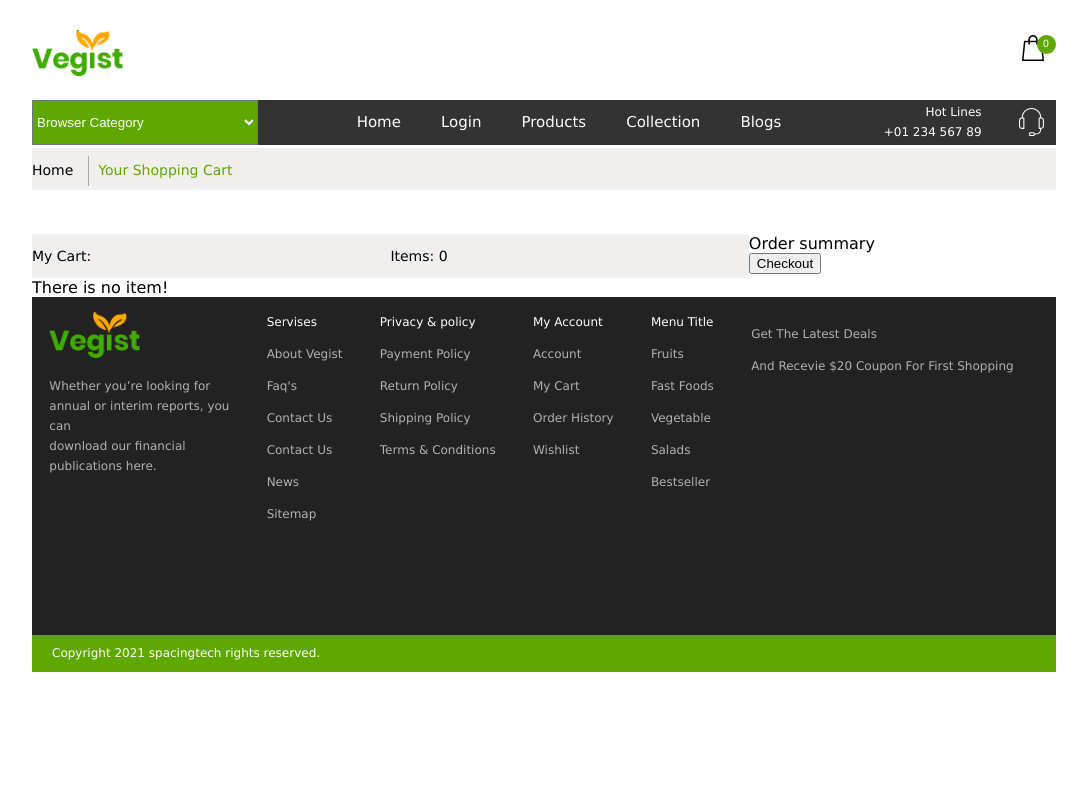
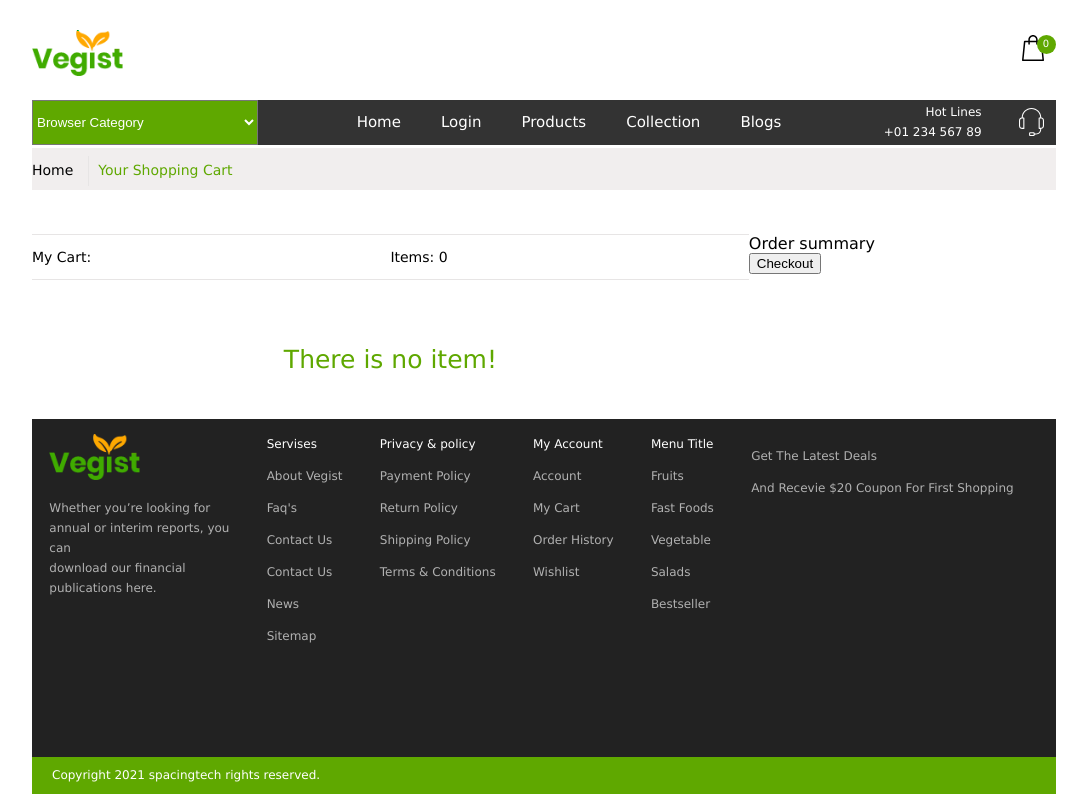
Before and after one commit to leilamahmoudi/vegis, a React (Create React App) app: page /shopping-bag in a window 1280 px wide. Shown: the whole page, without its empty margins (96-1183 px from the left). Built offline with nearby package versions, Linux system fonts and the light colour scheme; a web font is replaced by a local one.

Commit message:
Add syles on Cart

```diff
--- a/src/components/cart/CartContainer.js
+++ b/src/components/cart/CartContainer.js
@@ -31,7 +31,7 @@ const CartContainer = () => {
                 </div>
               </div>
             ) : (
-              <div>There is no item! </div>
+              <div className="cart-check-no-item">There is no item! </div>
             )}
           </div>
           <div className="cart-check-summary-right">
--- a/src/components/cart/cartContainer.scss
+++ b/src/components/cart/cartContainer.scss
@@ -36,7 +36,7 @@
     position: absolute;
     height: 30px;
     width: 1px;
-    background-color: #aca5a5;
+    background-color: #e7e5e5;
     margin: 8px 15px;
   }
 }
@@ -48,10 +48,11 @@
   .cart-my-cart {
     width: 100%;
     height: 84 px;
-    margin: 0 auto;
+    margin: 0 auto 20px auto;
     display: flex;
     font-size: 14px;
-    background-color: #f1eeee;
+    border-top: solid#e7e5e5 1px;
+    border-bottom: solid#e7e5e5 1px;
 
     .cart-title {
       display: flex;
@@ -64,6 +65,11 @@
       align-content: flex-end;
     }
   }
+  .cart-check-no-item {
+    margin: 45px auto;
+    font-size: 25px;
+    color: #5fa800;
+  }
 }
 .cart-check-summary-right {
   float: right;
@@ -75,6 +81,33 @@
 
   .cart-shop-bag-item {
     display: flex;
+    margin: 0 auto;
+    clear: both;
+
+    .cart-shop-info {
+      font-size: 15px;
+      margin: 35px 45px;
+    }
+    .cart-shop-quntity {
+      font-size: 15px;
+      margin: 35px 27px;
+      display: flex;
+      flex-direction: column;
+    }
+    .cart-shop-price {
+      font-size: 15px;
+      margin: 35px 10px;
+    }
+    .cart-remove {
+      padding: 0;
+      border: none;
+      background: none;
+      margin: 10px auto;
+      font-size: 12px;
+    }
+    .cart-remove:hover {
+      color: #5fa800;
+    }
   }
   .cart-img-wrap {
     width: 150px;
@@ -83,6 +116,12 @@
       display: block;
       width: 100%;
     }
+  }
+  .cart-shop-price-section {
+    display: flex;
+    font-size: 15px;
+    flex-direction: column;
+    margin: 0 10px;
   }
 
   //   .cart-img-wrap {
--- a/src/components/cart/shoppingCard/ShoppingCard.js
+++ b/src/components/cart/shoppingCard/ShoppingCard.js
@@ -75,7 +75,7 @@ const ShoppingCard = ({ item, cart }) => {
     }, 0);
     cart.total = total;
     localStorage.setItem("cart", JSON.stringify(cart));
-    // window.location.reload(false);
+    window.location.reload(false);
   };
   return (
     <div className="ShoppingCard">
@@ -90,11 +90,13 @@ const ShoppingCard = ({ item, cart }) => {
         </div>
         <div className="cart-shop-quntity">
           <QuntityBox getQuntity={getQuntity} defaultValue={item.qty} />
+          <button className="cart-remove" onClick={() => handelRemove(item.id)}>
+            Remove
+          </button>
         </div>
-        <div className="cart-shop-price">75.00kr</div>
-        <button className="cart-remove" onClick={() => handelRemove(item.id)}>
-          Remove
-        </button>
+        <div className="cart-shop-price-section">
+          <div className="cart-shop-price">75.00kr</div>
+        </div>
       </div>
     </div>
   );
```
